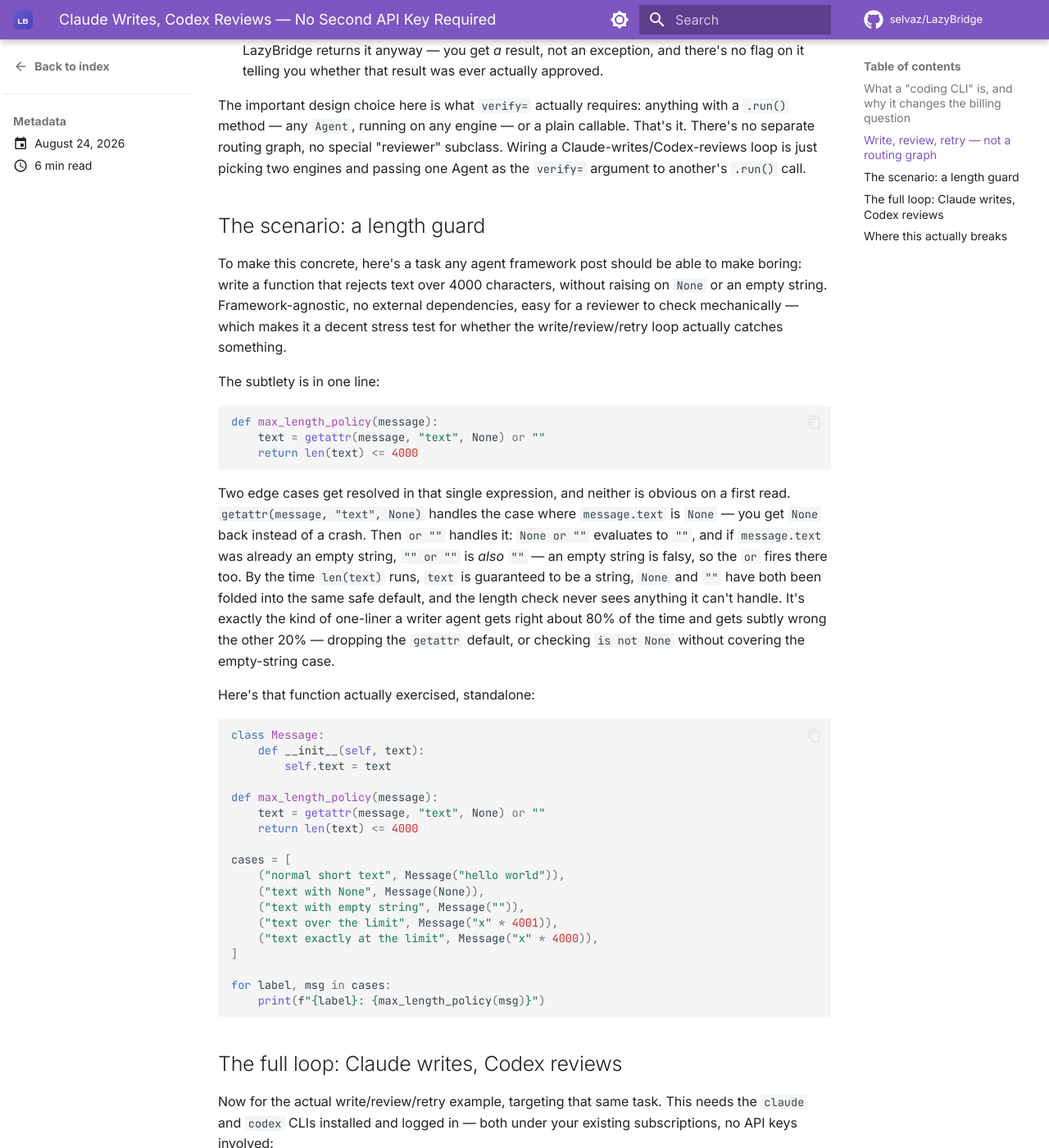
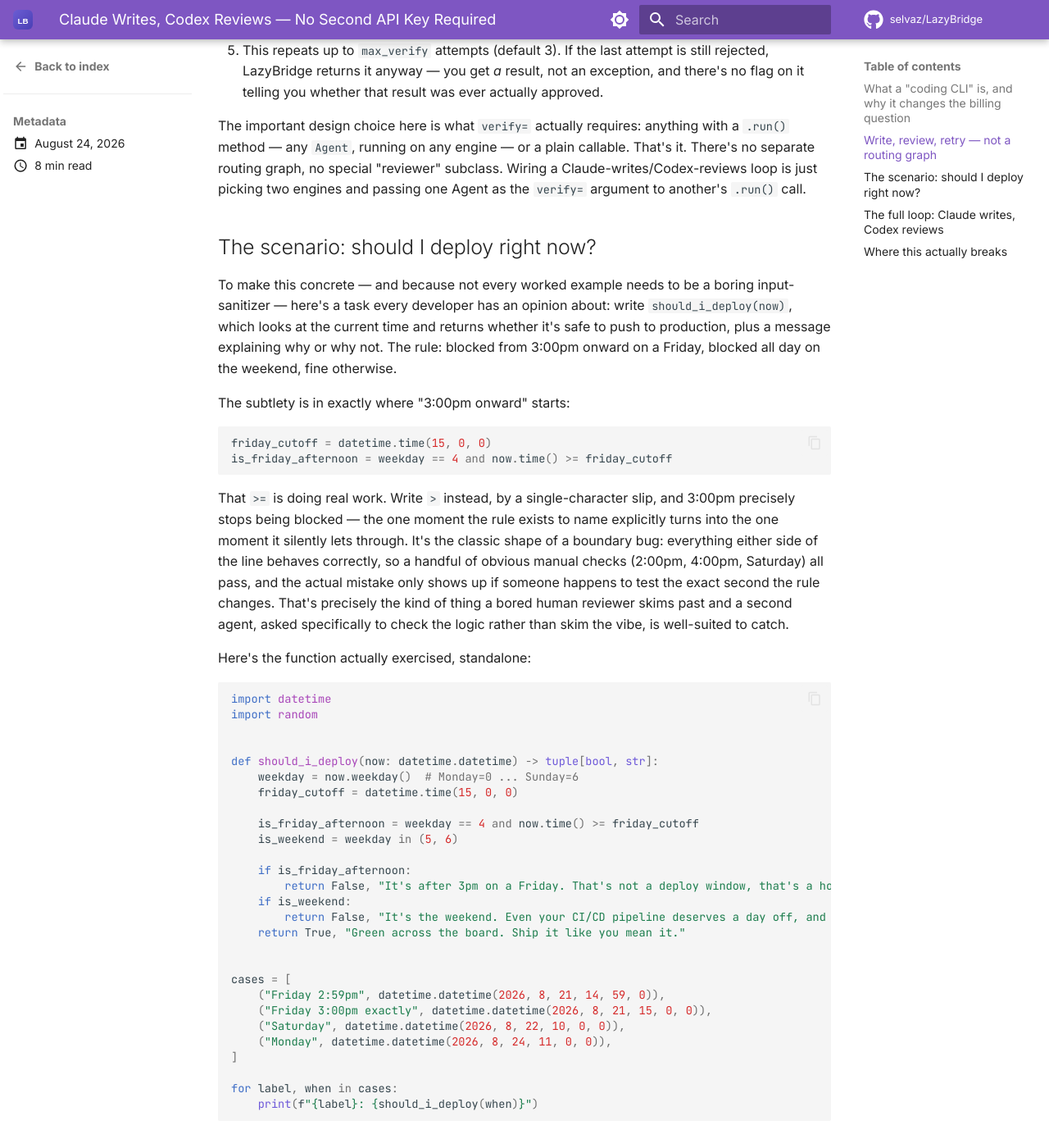
Before and after one commit to selvaz/lazybridgewebsite, an MkDocs documentation site: the page built from docs/blog/posts/claude-writes-codex-reviews.md, in a window 1280 px wide and 1400 px high, scrolled down 1609 px. Shown: the whole window at 82% size. Built offline with MkDocs 1.6.1 and Material for MkDocs 9.7.7, drawn with Linux system fonts in a browser that asks for light colours; comment, search, counter and statistics services are not loaded; some of the changed text lies outside the part shown.

Commit message:
Swap the worked example to something more fun: a Friday-deploy checker
Replaces the text-length-guard example with should_i_deploy(now) -- a
Friday-afternoon/weekend deploy blocker with a real off-by-one boundary
(>= vs > at exactly 15:00:00) and a genuinely funny excuse bank. Same
write/review/retry mechanics, live-verified again with real Claude and
Codex sessions.

````diff
--- a/docs/blog/posts/claude-writes-codex-reviews.md
+++ b/docs/blog/posts/claude-writes-codex-reviews.md
@@ -9,7 +9,7 @@
     editorial pass, each a separate agent — and was approved by a human before
     it went live. More on why in the [blog's About note](../index.md).
 
-You've got a writer agent turning out a small utility function — say, a guard that checks whether some text field is too long before you pass it downstream. It mostly works. Then one day it comes back with a version that blows up on `None`, and you spend twenty minutes tracing a crash back to a one-line bug a second pair of eyes would have caught in five seconds. So you think: fine, I'll add a second agent whose whole job is to review the first agent's output before it ships.
+You've got a writer agent turning out a small utility function — say, one that decides whether it's actually safe to deploy right now. It mostly works. Then one day someone points out it waves a green light at 3:00pm on the dot on a Friday, because the boundary check used `>` instead of `>=`, and you spend twenty minutes tracing a very avoidable incident back to a one-character bug a second pair of eyes would have caught in five seconds. So you think: fine, I'll add a second agent whose whole job is to review the first agent's output before it ships.
 
 And then you stop mid-keystroke, doing the math. If the writer costs you some amount per call against a metered API key — a key you pay for by the token, the way `ANTHROPIC_API_KEY` or `OPENAI_API_KEY` billing works — then a reviewer that runs on every single output, plus retries when it rejects something, could easily double or triple that bill for what's essentially a safety net. Is a nagging feeling of "this output looks fine, probably" really worth 3x the spend?
 
@@ -33,41 +33,49 @@
 
 The important design choice here is what `verify=` actually requires: anything with a `.run()` method — any `Agent`, running on any engine — or a plain callable. That's it. There's no separate routing graph, no special "reviewer" subclass. Wiring a Claude-writes/Codex-reviews loop is just picking two engines and passing one Agent as the `verify=` argument to another's `.run()` call.
 
-## The scenario: a length guard
+## The scenario: should I deploy right now?
 
-To make this concrete, here's a task any agent framework post should be able to make boring: write a function that rejects text over 4000 characters, without raising on `None` or an empty string. Framework-agnostic, no external dependencies, easy for a reviewer to check mechanically — which makes it a decent stress test for whether the write/review/retry loop actually catches something.
+To make this concrete — and because not every worked example needs to be a boring input-sanitizer — here's a task every developer has an opinion about: write `should_i_deploy(now)`, which looks at the current time and returns whether it's safe to push to production, plus a message explaining why or why not. The rule: blocked from 3:00pm onward on a Friday, blocked all day on the weekend, fine otherwise.
 
-The subtlety is in one line:
+The subtlety is in exactly where "3:00pm onward" starts:
 
 ```python
-def max_length_policy(message):
-    text = getattr(message, "text", None) or ""
-    return len(text) <= 4000
+friday_cutoff = datetime.time(15, 0, 0)
+is_friday_afternoon = weekday == 4 and now.time() >= friday_cutoff
 ```
 
-Two edge cases get resolved in that single expression, and neither is obvious on a first read. `getattr(message, "text", None)` handles the case where `message.text` is `None` — you get `None` back instead of a crash. Then `or ""` handles it: `None or ""` evaluates to `""`, and if `message.text` was already an empty string, `"" or ""` is *also* `""` — an empty string is falsy, so the `or` fires there too. By the time `len(text)` runs, `text` is guaranteed to be a string, `None` and `""` have both been folded into the same safe default, and the length check never sees anything it can't handle. It's exactly the kind of one-liner a writer agent gets right about 80% of the time and gets subtly wrong the other 20% — dropping the `getattr` default, or checking `is not None` without covering the empty-string case.
+That `>=` is doing real work. Write `>` instead, by a single-character slip, and 3:00pm precisely stops being blocked — the one moment the rule exists to name explicitly turns into the one moment it silently lets through. It's the classic shape of a boundary bug: everything either side of the line behaves correctly, so a handful of obvious manual checks (2:00pm, 4:00pm, Saturday) all pass, and the actual mistake only shows up if someone happens to test the exact second the rule changes. That's precisely the kind of thing a bored human reviewer skims past and a second agent, asked specifically to check the logic rather than skim the vibe, is well-suited to catch.
 
-Here's that function actually exercised, standalone:
+Here's the function actually exercised, standalone:
 
 ```python
-class Message:
-    def __init__(self, text):
-        self.text = text
+import datetime
+import random
 
-def max_length_policy(message):
-    text = getattr(message, "text", None) or ""
-    return len(text) <= 4000
+
+def should_i_deploy(now: datetime.datetime) -> tuple[bool, str]:
+    weekday = now.weekday()  # Monday=0 ... Sunday=6
+    friday_cutoff = datetime.time(15, 0, 0)
+
+    is_friday_afternoon = weekday == 4 and now.time() >= friday_cutoff
+    is_weekend = weekday in (5, 6)
+
+    if is_friday_afternoon:
+        return False, "It's after 3pm on a Friday. That's not a deploy window, that's a hostage situation waiting to happen."
+    if is_weekend:
+        return False, "It's the weekend. Even your CI/CD pipeline deserves a day off, and frankly, so do you."
+    return True, "Green across the board. Ship it like you mean it."
+
 
 cases = [
-    ("normal short text", Message("hello world")),
-    ("text with None", Message(None)),
-    ("text with empty string", Message("")),
-    ("text over the limit", Message("x" * 4001)),
-    ("text exactly at the limit", Message("x" * 4000)),
+    ("Friday 2:59pm", datetime.datetime(2026, 8, 21, 14, 59, 0)),
+    ("Friday 3:00pm exactly", datetime.datetime(2026, 8, 21, 15, 0, 0)),
+    ("Saturday", datetime.datetime(2026, 8, 22, 10, 0, 0)),
+    ("Monday", datetime.datetime(2026, 8, 24, 11, 0, 0)),
 ]
 
-for label, msg in cases:
-    print(f"{label}: {max_length_policy(msg)}")
+for label, when in cases:
+    print(f"{label}: {should_i_deploy(when)}")
 ```
 
 ## The full loop: Claude writes, Codex reviews
@@ -79,9 +87,12 @@
 from lazybridge.engines import ClaudeCodeEngine, CodexEngine
 
 TASK = (
-    "Write a Python function `max_length_policy(message)` that returns True "
-    "if the text on `message` is at most 4000 characters, and False otherwise. "
-    "It must not raise if `message.text` is None or an empty string."
+    "Write a Python function `should_i_deploy(now)` where `now` is a "
+    "datetime.datetime. Return a tuple (bool, str): False with a witty, "
+    "dry, deadpan-sysadmin-humor excuse if `now` falls on a Friday after "
+    "15:00, or anytime on Saturday or Sunday -- true with a short "
+    "encouraging message otherwise. Handle the exact Friday-15:00 boundary "
+    "correctly (15:00:00 itself should already count as blocked)."
 )
 
 reviewer = Agent(
@@ -99,12 +110,59 @@
 print(result.text())
 ```
 
-We ran this for real while writing this post. Claude's approved function, verbatim:
+We ran this for real while writing this post. Claude's approved function, verbatim — including the excuse bank, because withholding it would be a crime against the bit:
 
 ```python
-def max_length_policy(message):
-    text = getattr(message, "text", None) or ""
-    return len(text) <= 4000
+import datetime
+import random
+
+
+def should_i_deploy(now: datetime.datetime) -> tuple[bool, str]:
+    weekday = now.weekday()  # Monday=0 ... Sunday=6
+    friday_cutoff = datetime.time(15, 0, 0)
+
+    is_friday_afternoon = weekday == 4 and now.time() >= friday_cutoff
+    is_weekend = weekday in (5, 6)
+
+    if is_friday_afternoon:
+        excuses = [
+            "It's after 3pm on a Friday. That's not a deploy window, "
+            "that's a hostage situation waiting to happen.",
+            "Congratulations, you've entered the Bermuda Triangle of "
+            "deploy windows: Friday afternoon. Ships (and services) "
+            "that enter do not come back.",
+            "Sure, ship it now, and spend your weekend explaining to "
+            "your family why your phone won't stop buzzing.",
+            "Friday-afternoon deploys are how legends are made. "
+            "Cautionary legends. Told at new-hire orientation.",
+            "The on-call engineer has requested, via a strongly worded "
+            "note taped to their monitor, that you not do this.",
+        ]
+        return False, random.choice(excuses)
+
+    if is_weekend:
+        excuses = [
+            "It's the weekend. Even your CI/CD pipeline deserves a "
+            "day off, and frankly, so do you.",
+            "Deploying on a weekend is like performing surgery in a "
+            "dark alley: technically possible, deeply inadvisable.",
+            "The servers are resting. The on-call engineer is resting. "
+            "Nature is healing. Please do not disturb.",
+            "Weekend deploys have a 100% success rate right up until "
+            "they don't, and then it's just you, alone, at 2am.",
+            "This is a weekend. Weekends were invented specifically "
+            "so we wouldn't push to prod today.",
+        ]
+        return False, random.choice(excuses)
+
+    encouragements = [
+        "Green across the board. Ship it like you mean it.",
+        "The stars, the CI pipeline, and your coffee are all aligned. Go for it.",
+        "No red flags, no weekend curses in effect. Deploy away.",
+        "It's a perfectly reasonable time to push. Go be a hero.",
+        "All clear! May your rollout be smooth and your logs be boring.",
+    ]
+    return True, random.choice(encouragements)
 ```
 
 Notice what's *not* in the snippet above: no explicit prompt-passing between writer and reviewer, no state machine for retries, no manual parsing of "approved" vs "rejected" in your own code. `verify=reviewer` and `max_verify=3`, both passed when you *construct* the writer `Agent` — not arguments to the call itself — are the whole wiring. Under the hood, `verify_with_retry()` asks the reviewer something close to *"Evaluate this output: \<the writer's code\>. Original task: \<the task above\>. Approved or rejected, with reason?"* — you don't have to build that prompt yourself, and there's no separate object to track attempt counts or the final verdict; `result` is the same kind of value `writer(TASK)` always returns, whether or not `verify=` was ever set.
@@ -117,4 +175,4 @@
 
 **Subscription plans are bounded too.** Routing through `ClaudeCodeEngine` and `CodexEngine` means you're not paying per-token on top of a plan, but Pro/Max and ChatGPT/Codex plans still have their own usage limits and terms. A write/review loop with several retries on every call is still meaningfully more usage than a single writer call — just usage against a subscription ceiling instead of a token-metered invoice.
 
-**Approval is not correctness.** A reviewer agent approving a writer agent's output means two language models agreed on something, not that the something is right. For a task as narrow as a length guard, that's a reasonably strong signal. For anything with more room to be subtly, plausibly wrong, an approved result out of `verify_with_retry()` is a reason to trust the code a bit more than an unreviewed first draft. It's not a substitute for reading it.
+**Approval is not correctness.** A reviewer agent approving a writer agent's output means two language models agreed on something, not that the something is right. For a task as narrow as a boundary check on a day and a time, that's a reasonably strong signal — there's not much room for the two of them to be wrong in the same way. For anything with more room to be subtly, plausibly wrong, an approved result out of `verify_with_retry()` is a reason to trust the code a bit more than an unreviewed first draft. It's not a substitute for reading it.
````
